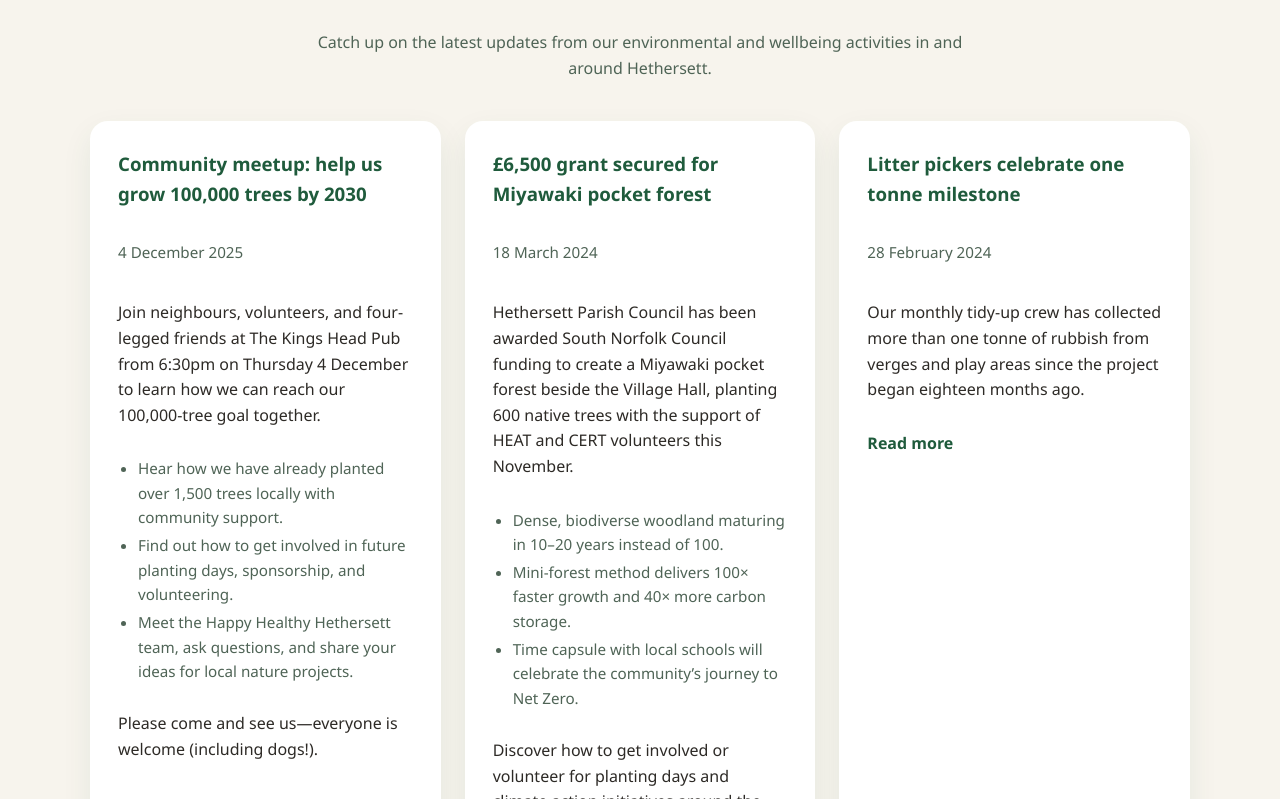
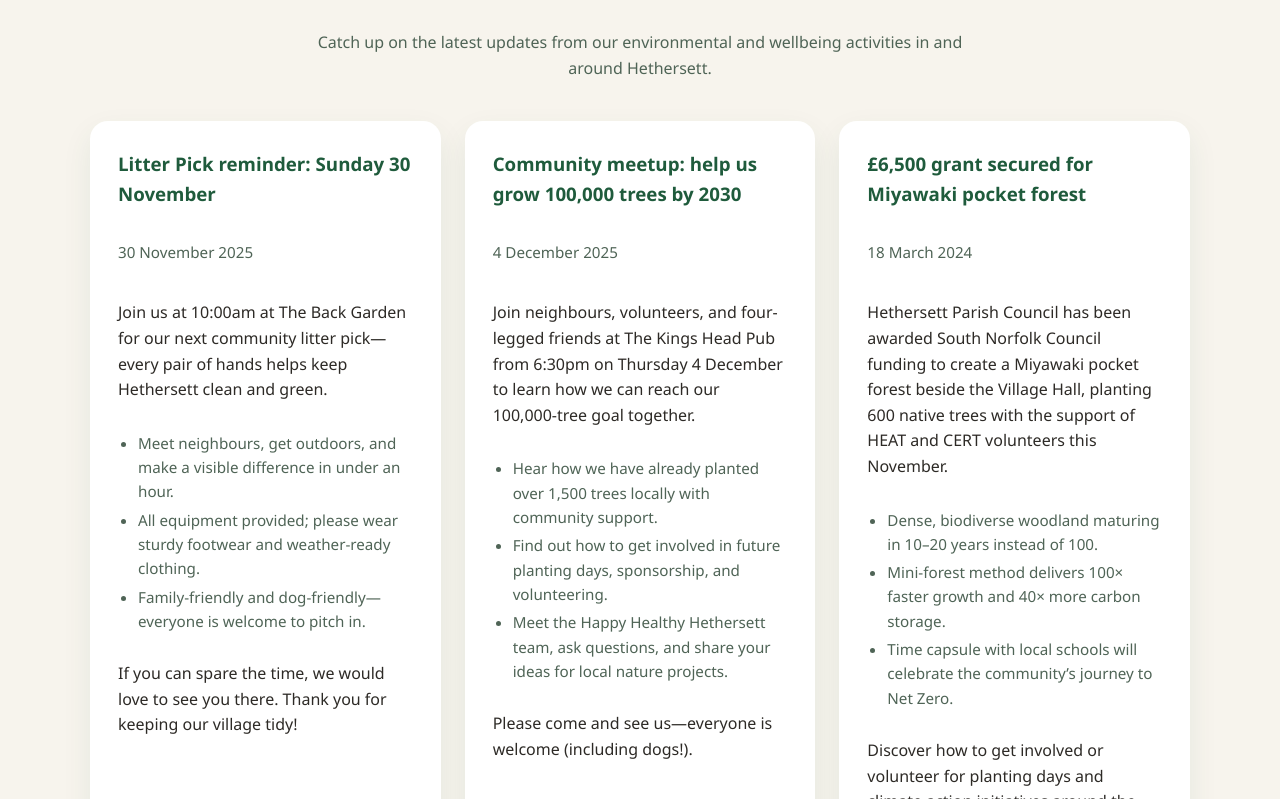
Before and after one commit to gpotari/HappyHealthyHethersett, an Angular app: page / in a window 1280 px wide. Shown: the part 781-1580 px from the top of the page. Built offline with nearby package versions, Linux system fonts and the light colour scheme.

Commit message:
Add litter pick reminder news item

```diff
--- a/src/app/components/news.component.html
+++ b/src/app/components/news.component.html
@@ -9,7 +9,23 @@
     <div class="grid grid--news" role="list">
       <article class="card" role="listitem" aria-labelledby="news-0-title">
         <div class="card__body">
-          <h3 id="news-0-title">Community meetup: help us grow 100,000 trees by 2030</h3>
+          <h3 id="news-0-title">Litter Pick reminder: Sunday 30 November</h3>
+          <time datetime="2025-11-30">30 November 2025</time>
+          <p>
+            Join us at 10:00am at The Back Garden for our next community litter pick—every pair of hands helps keep Hethersett
+            clean and green.
+          </p>
+          <ul class="card__list">
+            <li>Meet neighbours, get outdoors, and make a visible difference in under an hour.</li>
+            <li>All equipment provided; please wear sturdy footwear and weather-ready clothing.</li>
+            <li>Family-friendly and dog-friendly—everyone is welcome to pitch in.</li>
+          </ul>
+          <p>If you can spare the time, we would love to see you there. Thank you for keeping our village tidy!</p>
+        </div>
+      </article>
+      <article class="card" role="listitem" aria-labelledby="news-1-title">
+        <div class="card__body">
+          <h3 id="news-1-title">Community meetup: help us grow 100,000 trees by 2030</h3>
           <time datetime="2025-12-04">4 December 2025</time>
           <p>
             Join neighbours, volunteers, and four-legged friends at The Kings Head Pub from 6:30pm on Thursday 4 December to
@@ -26,9 +42,9 @@
           </div>
         </div>
       </article>
-      <article class="card" role="listitem" aria-labelledby="news-1-title">
+      <article class="card" role="listitem" aria-labelledby="news-2-title">
         <div class="card__body">
-          <h3 id="news-1-title">£6,500 grant secured for Miyawaki pocket forest</h3>
+          <h3 id="news-2-title">£6,500 grant secured for Miyawaki pocket forest</h3>
           <time datetime="2024-03-18">18 March 2024</time>
           <p>
             Hethersett Parish Council has been awarded South Norfolk Council funding to create a Miyawaki pocket forest beside the
@@ -46,41 +62,42 @@
           </div>
         </div>
       </article>
-      <article class="card" role="listitem" aria-labelledby="news-2-title">
+      <article class="card" role="listitem" aria-labelledby="news-3-title">
         <div class="card__body">
-          <h3 id="news-2-title">Litter pickers celebrate one tonne milestone</h3>
+          <h3 id="news-3-title">Litter pickers celebrate one tonne milestone</h3>
           <time datetime="2024-02-28">28 February 2024</time>
-          <p>Our monthly tidy-up crew has collected more than one tonne of rubbish from verges and play areas since the project began eighteen months ago.</p>
+          <p>Our monthly tidy-up crew has collected more than one tonne of rubbish from verges and play areas since the project
+began eighteen months ago.</p>
           <a class="card__link" href="#">Read more</a>
         </div>
       </article>
-      <article class="card" role="listitem" aria-labelledby="news-3-title">
+      <article class="card" role="listitem" aria-labelledby="news-4-title">
         <div class="card__body">
-          <h3 id="news-3-title">Garden mentor scheme springs into bloom</h3>
+          <h3 id="news-4-title">Garden mentor scheme springs into bloom</h3>
           <time datetime="2024-02-10">10 February 2024</time>
           <p>Residents can now borrow tools, swap seeds, and receive friendly advice from trained volunteer mentors to create wildlife-friendly gardens.</p>
           <a class="card__link" href="#">Read more</a>
         </div>
       </article>
-      <article class="card" role="listitem" aria-labelledby="news-4-title">
+      <article class="card" role="listitem" aria-labelledby="news-5-title">
         <div class="card__body">
-          <h3 id="news-4-title">School travel survey launches this spring</h3>
+          <h3 id="news-5-title">School travel survey launches this spring</h3>
           <time datetime="2024-03-01">1 March 2024</time>
           <p>Parents and carers are invited to share travel habits to help shape safer walking, wheeling, and cycling routes to Hethersett schools.</p>
           <a class="card__link" href="#">Read more</a>
         </div>
       </article>
-      <article class="card" role="listitem" aria-labelledby="news-5-title">
+      <article class="card" role="listitem" aria-labelledby="news-6-title">
         <div class="card__body">
-          <h3 id="news-5-title">Repair and re-use hub opens fortnightly</h3>
+          <h3 id="news-6-title">Repair and re-use hub opens fortnightly</h3>
           <time datetime="2024-01-25">25 January 2024</time>
           <p>Bring along household items for fixing, learn simple repair skills, and help keep useful materials out of landfill at our new pop-up hub.</p>
           <a class="card__link" href="#">Read more</a>
         </div>
       </article>
-      <article class="card" role="listitem" aria-labelledby="news-6-title">
+      <article class="card" role="listitem" aria-labelledby="news-7-title">
         <div class="card__body">
-          <h3 id="news-6-title">New wellbeing walk series around the parish</h3>
+          <h3 id="news-7-title">New wellbeing walk series around the parish</h3>
           <time datetime="2024-02-05">5 February 2024</time>
           <p>Join gentle walks led by trained hosts exploring green spaces, connecting neighbours, and sharing tips for staying active year-round.</p>
           <a class="card__link" href="#">Read more</a>
```
